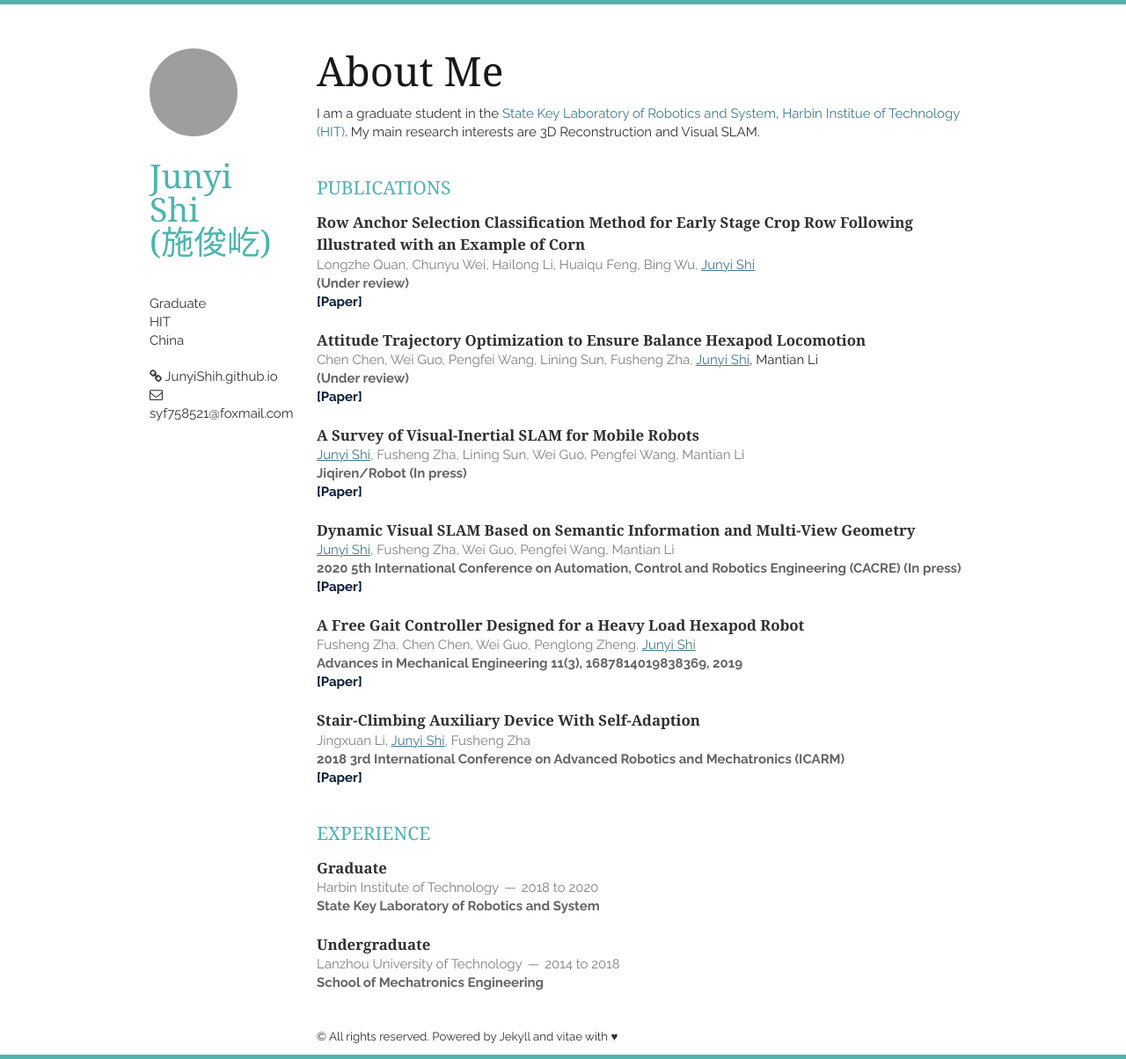
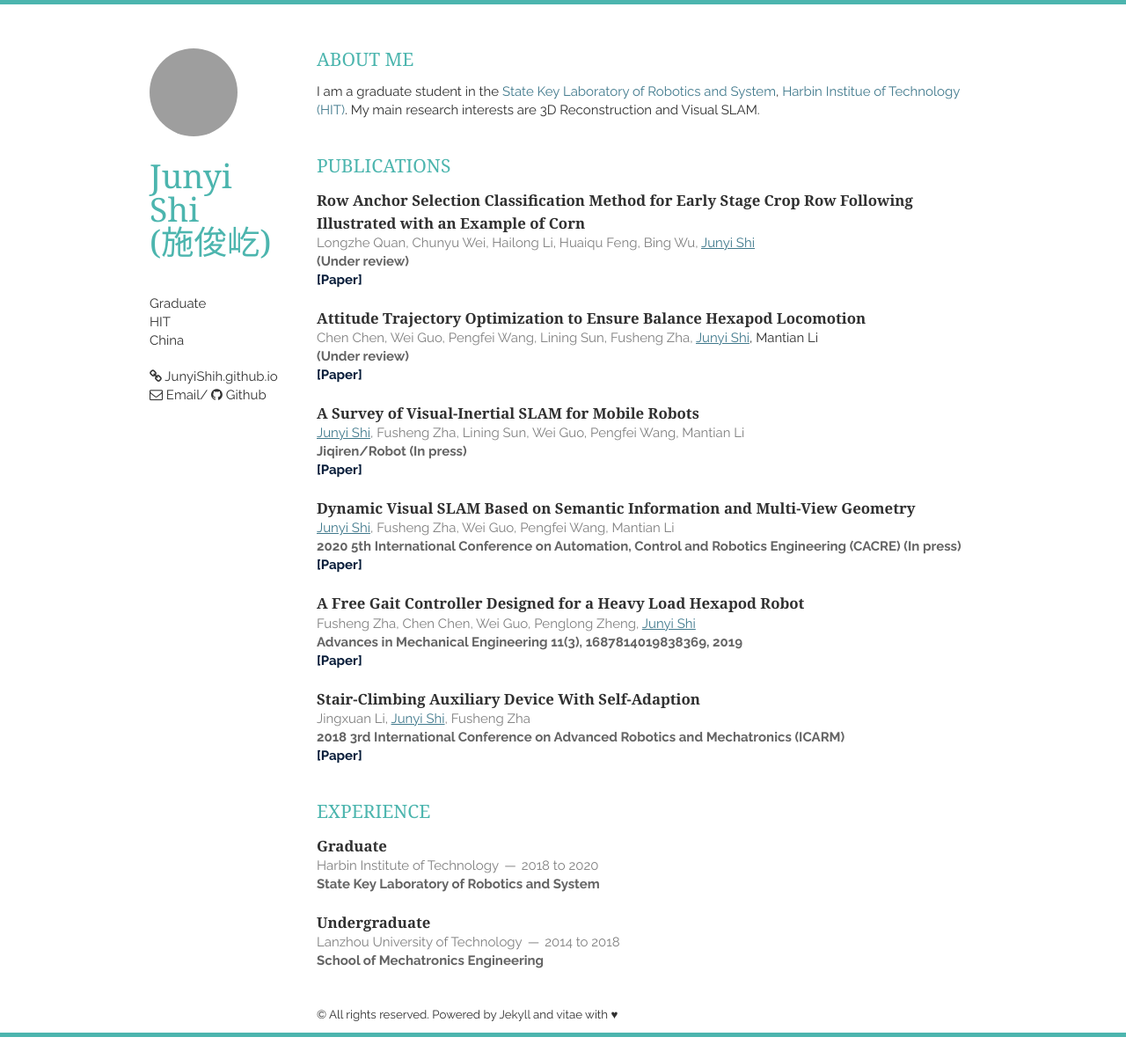
Before and after one commit to JunYiShih/JunYiShih.github.io, a Jekyll site: the page built from index.html, in a window 1280 px wide. Shown: the whole page at 88% size. Built offline with Jekyll 4.4.1, drawn with Linux system fonts in a browser that asks for light colours; nearby versions of some CDN libraries; the list of posts is cut into pages by our own code; a style sheet for code colours, icons or effects is not loaded; after the commit the page ends 1179 px from its top, so only the background shows below that; grey boxes are pictures that could not be loaded.

Commit message:
Update layout.html

```diff
--- a/_layouts/layout.html
+++ b/_layouts/layout.html
@@ -50,8 +50,8 @@
         <p>
             <a href="https://JunYiShih.github.io"><i class="fa fa-link"></i> JunyiShih.github.io</a><br>
             <!-- <i class="fa fa-graduation-cap"></i> HIT<br> -->
-            <a href="mailto:syf758521@foxmail.com"><i class="fa fa-envelope-o"></i>  syf758521@foxmail.com<a/><br>
-            <!-- <a href="https://github.com/{{ site.github }}"><i class="fa fa-github"></i>  Github</a><br> -->
+            <a href="mailto:syf758521@foxmail.com"><i class="fa fa-envelope-o"></i>  Email/<a/>
+           <a href="https://github.com/{{ site.github }}"><i class="fa fa-github"></i>  Github</a><br>
             <!-- <i class="fa fa-map-marker fa-lg"></i>&nbspHarbin, China<br> -->
         </p>
     </header>
```
